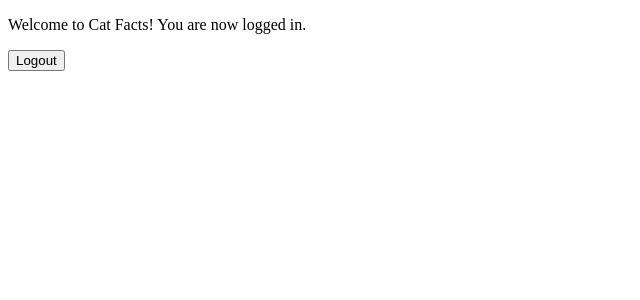
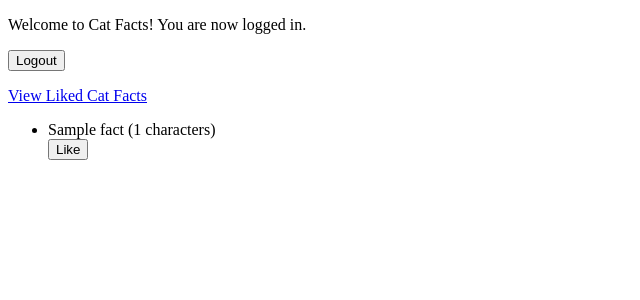
Before and after one commit to josemiguely/cat-facts, a Django app: page /catfacts/ in a window 1280 px wide. Shown: the top 300 px of the page, without its empty margins (0-640 px from the left). Run offline with Django 5.2, Linux system fonts and the light colour scheme; a user stored in the database is signed in; tables that the repository leaves empty hold one stand-in row (values such as "Sample post"); a database or web service that is not in the repository returns one stand-in record (values such as "Sample title"); data that the repository does not hold is empty.

Commit message:
feat: Add basic like cat facts functionality

```diff
--- a/catfacts/app/templates/app/catfacts.html
+++ b/catfacts/app/templates/app/catfacts.html
@@ -13,5 +13,18 @@
             <input type="hidden" name="next" value="/login/">
             <button type="submit">Logout</button>
         </form>
+        <p><a href="{% url 'liked_facts' %}">View Liked Cat Facts</a></p>
+            <ul>
+                {% for fact in cat_facts %}
+                <li>
+                    {{ fact.fact }} ({{ fact.length }} characters)
+                    <form action="{% url 'like_cat_fact' %}" method="post">
+                        {% csrf_token %}
+                        <input type="hidden" name="fact" value="{{ fact.fact }}">
+                        <button type="submit">Like</button>
+                    </form>
+                </li>
+                {% endfor %}
+            </ul>
 </body>
 </html>
--- a/catfacts/app/urls.py
+++ b/catfacts/app/urls.py
@@ -8,4 +8,6 @@ urlpatterns = [
     path('login/', views.CustomLoginView.as_view(), name='login'),
     path('logout/', LogoutView.as_view(), name='logout'),
     path('catfacts/', views.CatFactsView.as_view(), name='catfacts'),
+    path('like_cat_fact/', views.LikeCatFactView.as_view(), name='like_cat_fact'),
+    path('liked_facts/', views.LikedFactsView.as_view(), name='liked_facts')
 ]
--- a/catfacts/app/views.py
+++ b/catfacts/app/views.py
@@ -1,8 +1,11 @@
-from django.views import generic
+from django.views import generic, View
 from django.urls import reverse_lazy
-from .forms import SignUpForm
+from django.http import HttpResponseRedirect
 from django.contrib.auth.views import LoginView
 from django.contrib.auth.mixins import LoginRequiredMixin
+from .forms import SignUpForm
+from .models import LikedFact
+import requests
 
 class IndexView(generic.TemplateView):
     template_name = 'app/index.html'
@@ -19,3 +22,28 @@ class CustomLoginView(LoginView):
 class CatFactsView(LoginRequiredMixin, generic.TemplateView):
     template_name = 'app/catfacts.html'
     login_url = reverse_lazy('login')
+
+    def get_context_data(self, **kwargs):
+        context = super().get_context_data(**kwargs)
+        response = requests.get('https://catfact.ninja/facts')
+        cat_facts = response.json()['data'] if response.status_code == 200 else []
+        context['cat_facts'] = cat_facts
+        # Get user liked facts
+        user_facts = LikedFact.objects.filter(user=self.request.user)
+        # If catfacts are in user liked facts, dont show them
+        context['cat_facts'] = [fact for fact in cat_facts if fact['fact'] not in [user_fact.fact for user_fact in user_facts]]
+        return context
+
+class LikeCatFactView(LoginRequiredMixin, View):
+    def post(self, request, *args, **kwargs):
+        fact = request.POST.get('fact')
+        LikedFact.objects.create(user=request.user, fact=fact)  # Store the liked fact
+        return HttpResponseRedirect(reverse_lazy('catfacts'))
+
+class LikedFactsView(LoginRequiredMixin, generic.TemplateView):
+    template_name = 'app/liked_facts.html'
+    def get_context_data(self, **kwargs):
+        context = super().get_context_data(**kwargs)
+        user_facts = LikedFact.objects.filter(user=self.request.user)
+        context['liked_facts'] = user_facts
+        return context
```
Also changed, not shown: catfacts/app/templates/app/liked_facts.html (added, +15 -0 lines).
